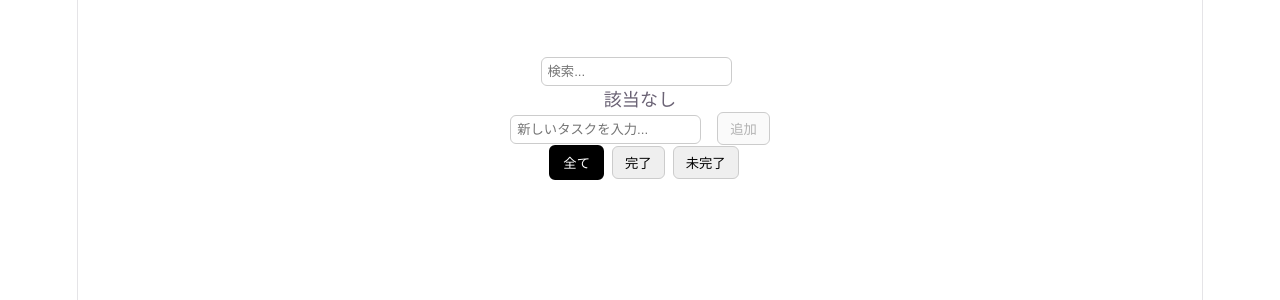
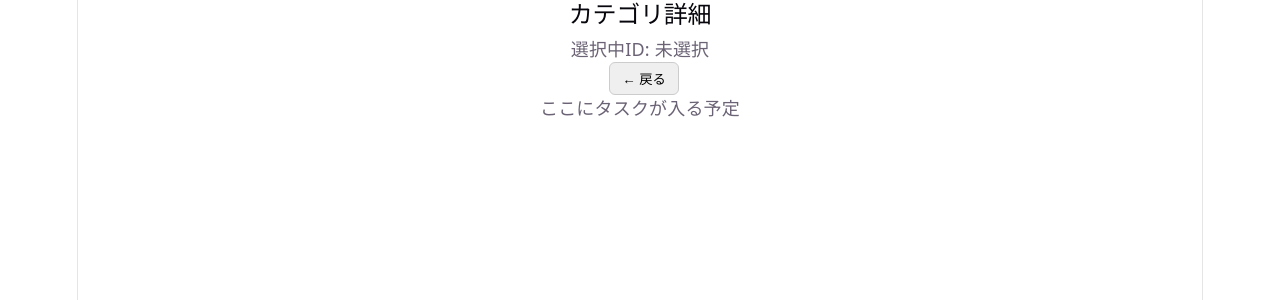
Before and after one commit to bokuchin0126-coder/todo-list-react-ts, a React (Vite) app: page / in a window 1280 px wide. Shown: the top 300 px of the page. Built offline with nearby package versions, Linux system fonts and the light colour scheme.

Commit message:
feat: refactor todo list into separate view components and view UI

```diff
--- a/src/App.css
+++ b/src/App.css
@@ -1,8 +1,3 @@
-.completed {
-    text-decoration: line-through;
-    opacity: 0.5;
-}
-
 button {
     margin-left: 8px;
     padding: 6px 12px;
@@ -38,6 +33,10 @@ input:focus {
     opacity: 0.5;
 }
 
+.completed button {
+    opacity: 0.5;
+}
+
 .todo-item.completed {
     background: #e0e0e0;
 }
@@ -53,7 +52,11 @@ input:focus {
     border-radius: 8px;
     background: #f5f5f5;
 
-    box-shadow: 0 2px 4px rgba(0,0,0,0.1);
+    box-shadow: 0 2px 6px rgba(0,0,0,0.1);
+}
+
+.todo-item:hover {
+    background: #f0f0f0;
 }
 
 .todo-item button {
@@ -64,6 +67,11 @@ input:focus {
 .todo-item button:hover {
     cursor: pointer;
     opacity: 0.7;
+}
+
+.todo-item input[type="checkbox"] {
+    margin-right: 10px;
+    transform: scale(1.2);
 }
 
 .left {
--- a/src/App.tsx
+++ b/src/App.tsx
@@ -1,18 +1,21 @@
 import { useState } from 'react'
 import { useEffect } from 'react'
-import  TodoItem  from './components/TodoItem'
-import type { Todo, Filter } from './types'
+import  TodoListView  from './views/TodoListView'
+import  TodoDetailView  from './views/TodoDetailView'
+import type { Todo, Filter, View } from './types'
 import './App.css'
 
 
 function App() {
 
+  const [view, setView] = useState<View>("detail")
+  const [selectedCategoryId, setSelectedCategoryId] = useState<number | null>(null)
   const [todos, setTodos] = useState<Todo[]>(() => {
     const saved = localStorage.getItem("todos")
     return saved ? JSON.parse(saved) : []
   })
-const [inputText, setInputText] = useState("")
-const [searchText, setSearchText] = useState("")
+  const [inputText, setInputText] = useState<string>("")
+  const [searchText, setSearchText] = useState<string>("")
   const [filter, setFilter] = useState<Filter>(() => {
     const saved = localStorage.getItem("filter")
     return (saved as Filter) || "all"
@@ -73,59 +76,32 @@ const handleUpdateTodo = (id: number, newText: string) => {
 
   return (
     <>
-    <div className="body">
-      <input
-        value={searchText}
-        onChange={(e) => setSearchText(e.target.value)}
-        placeholder="検索..."
-      />
-
-      <p>{filteredTodos.length === 0 ? "該当なし" : filteredTodos.length + "/" + todos.length + "件"}</p>
-
-      <input
-        value={inputText}
-        onChange={(e) => setInputText(e.target.value)}
-        onKeyDown={(e: React.KeyboardEvent<HTMLInputElement>) => {
-          if (e.key === "Enter") {
-            handleAddTodo()
-          }
-        }}
-        placeholder="新しいタスクを入力..."
-      />
-      <button onClick={handleAddTodo} disabled={inputText.trim() === ""}>
-        追加
-      </button>
-
-      <div>
-        <button
-          onClick={() => setFilter("all")}
-          className={filter === "all" ? "active-filter" : ""}>
-            全て
-        </button>
-        <button
-          onClick={() => setFilter("completed")}
-          className={filter === "completed" ? "active-filter" : ""}>
-            完了
-        </button>
-        <button
-          onClick={() => setFilter("active")}
-          className={filter === "active" ? "active-filter" : ""}>
-            未完了
-        </button>
-      </div>
-
-      {filteredTodos.map((todo) => (
-        <TodoItem
-          key={todo.id}
-          todo={todo}
+      {view === "list" ? (
+        <div className="CategoryList">
+          <TodoListView
+            todos={todos}
+            filteredTodos={filteredTodos}
             searchText={searchText}
+            inputText={inputText}
+            filter={filter}
+            setSearchText={setSearchText}
+            setInputText={setInputText}
+            setFilter={setFilter}
+            onAddTodo={handleAddTodo}
             onDelete={handleDeleteTodo}
             onToggle={handleToggleTodo}
             onToggleEdit={handleToggleEdit}
             onUpdate={handleUpdateTodo}
           />
-      ))}
         </div>
+        ) : (
+          <TodoDetailView
+            view={view}
+            setView={setView}
+            categoryId={selectedCategoryId}
+
+          />
+        )}
     </>
   )
 }
--- a/src/types.ts
+++ b/src/types.ts
@@ -8,3 +8,5 @@ export type Todo = {
 }
 
 export type Filter = "all" | Status
+
+export type View = "list" | "detail"
--- /dev/null
+++ b/src/views/TodoDetailView.tsx
@@ -0,0 +1,25 @@
+import type { View } from '../types'
+
+type Props = {
+    categoryId: number | null
+    view: View
+    setView: (view: View) => void
+}
+
+function TodoDetailView({ categoryId, view, setView }: Props) {
+    return (
+        <div className="detail">
+          <h2>カテゴリ詳細</h2>
+
+          <p>選択中ID: {categoryId ?? "未選択"}</p>
+
+          <button onClick={() => setView("list")}>← 戻る</button>
+
+          <div>
+            <p>ここにタスクが入る予定</p>
+          </div>
+        </div>
+    )
+}
+
+export default TodoDetailView
--- /dev/null
+++ b/src/views/TodoListView.tsx
@@ -0,0 +1,84 @@
+import  TodoItem  from '../components/TodoItem'
+import type { Todo, Filter } from '../types'
+import '../App.css'
+
+
+type Props = {
+  todos: Todo[]
+  filteredTodos: Todo[]
+  searchText: string
+  inputText: string
+  filter: Filter
+  setSearchText: (text: string) => void
+  setInputText: (text: string) => void
+  setFilter: (filter: Filter) => void
+  onAddTodo: () => void
+  onDelete: (id: number) => void
+  onToggle: (id: number) => void
+  onToggleEdit: (id: number) => void
+  onUpdate: (id: number, text: string) => void
+}
+
+function TodoListView({ todos, filteredTodos, searchText, inputText, filter, setSearchText, setInputText, setFilter, onAddTodo, onDelete, onToggle, onToggleEdit, onUpdate }: Props) {
+
+
+  return (
+    <>
+      <div className="body">
+        <input
+          value={searchText}
+          onChange={(e) => setSearchText(e.target.value)}
+          placeholder="検索..."
+        />
+
+        <p>{filteredTodos.length === 0 ? "該当なし" : filteredTodos.length + "/" + todos.length + "件"}</p>
+
+        <input
+          value={inputText}
+          onChange={(e) => setInputText(e.target.value)}
+          onKeyDown={(e: React.KeyboardEvent<HTMLInputElement>) => {
+            if (e.key === "Enter") {
+              onAddTodo
+            }
+          }}
+          placeholder="新しいタスクを入力..."
+        />
+        <button onClick={onAddTodo} disabled={inputText.trim() === ""}>
+          追加
+        </button>
+
+        <div>
+          <button
+            onClick={() => setFilter("all")}
+            className={filter === "all" ? "active-filter" : ""}>
+              全て
+          </button>
+          <button
+            onClick={() => setFilter("completed")}
+            className={filter === "completed" ? "active-filter" : ""}>
+              完了
+          </button>
+          <button
+            onClick={() => setFilter("active")}
+            className={filter === "active" ? "active-filter" : ""}>
+              未完了
+          </button>
+        </div>
+
+        {filteredTodos.map((todo) => (
+          <TodoItem
+            key={todo.id}
+            todo={todo}
+            searchText={searchText}
+            onDelete={onDelete}
+            onToggle={onToggle}
+            onToggleEdit={onToggleEdit}
+            onUpdate={onUpdate}
+          />
+        ))}
+      </div>
+    </>
+  )
+}
+
+export default TodoListView
```
Lines whose indentation alone changed are shown as unchanged.
